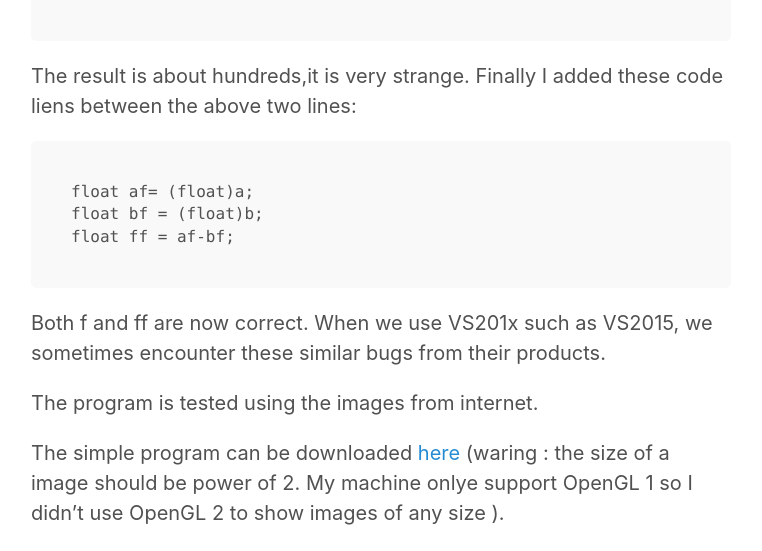
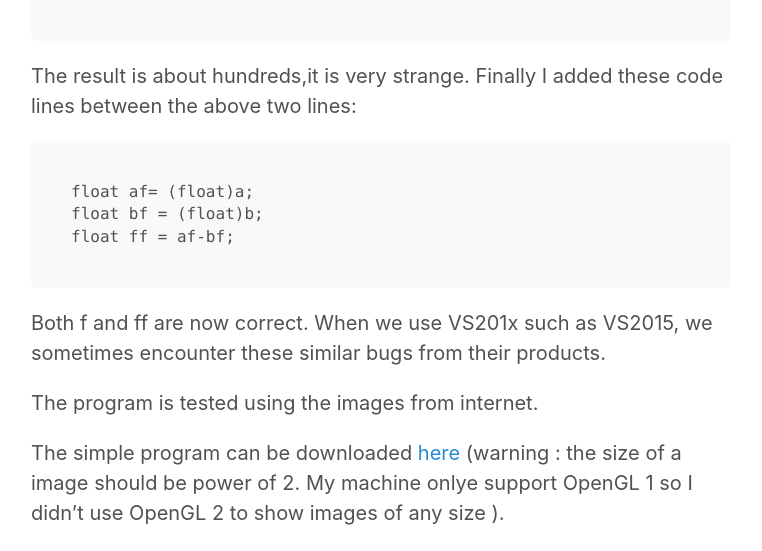
Before and after one commit to hwdong/hwdong-old.github.io, a Jekyll site: the page built from _posts/2016-10-16-poission image editting.md, in a window 1280 px wide and 900 px high, scrolled down 949 px. Shown: the part 196-747 px from the top of the window, without its empty margins (259-1021 px from the left). Built offline with Jekyll 4.4.1, drawn with Linux system fonts in a browser that asks for light colours; comment, search, counter and statistics services are not loaded.

Commit message:
Update 2016-10-16-poission image editting.md

````diff
--- a/_posts/2016-10-16-poission image editting.md
+++ b/_posts/2016-10-16-poission image editting.md
@@ -18,7 +18,7 @@ float f = (float)a-(float)b;
 ```
 
 The result is about hundreds,it is very strange.
-Finally I added these code liens between the above two lines:
+Finally I added these code lines between the above two lines:
 
 ```
 float af= (float)a;
@@ -30,5 +30,5 @@ Both f and ff are now correct. When we use VS201x such as VS2015, we sometimes e
 
 The program is tested using the images from internet.
 
-The simple program can be downloaded [here](http://hwdong.com/prog_images/DPIE.zip) (waring : the size of a image should be power of 2.
+The simple program can be downloaded [here](http://hwdong.com/prog_images/DPIE.zip) (warning : the size of a image should be power of 2.
 My machine onlye support OpenGL 1 so I didn't use OpenGL 2 to show images of any size ).
````
